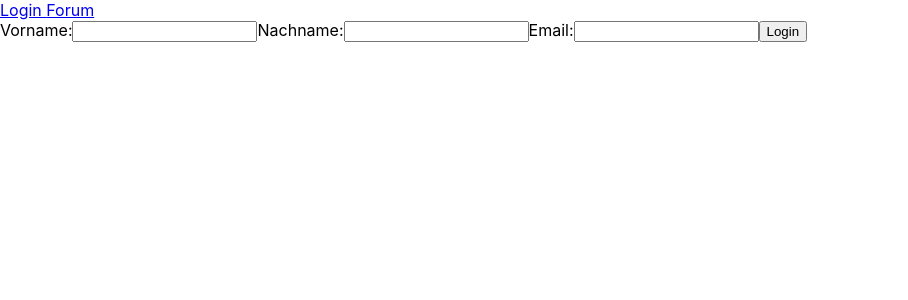
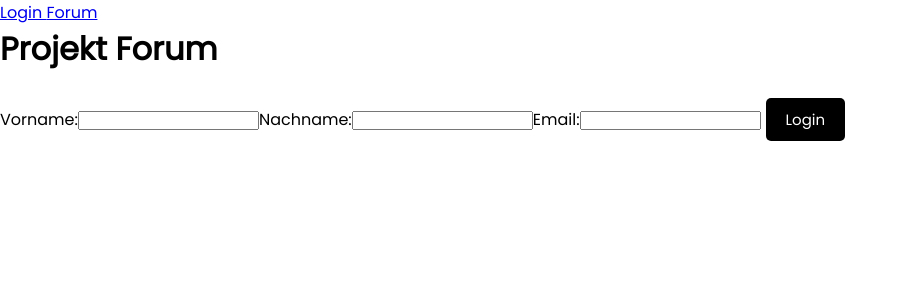
Before and after one commit to juliuskoenning/7305370, a React (Create React App) app in the folder forum-web-dev/: page / in a window 1280 px wide. Shown: the top 300 px of the page, without its empty margins (0-908 px from the left). Built offline with nearby package versions, Linux system fonts and the light colour scheme.

Commit message:
added css from google poppins

```diff
--- a/forum-web-dev/src/App.js
+++ b/forum-web-dev/src/App.js
@@ -9,12 +9,12 @@
     <Router>
       <nav>
         <Link to='/'> Login </Link>
-        <Link to={`/forum/`}> Forum </Link>
+        <Link to='/forum'> Forum </Link>
       </nav>
       <Routes>
         <Route path='/' element={<LoginPage />} />
-        <Route path='/forum/' element={<ForumPage />} />
-        <Route path='/forum/:username' element={<ForumPage />} />
+        <Route path='/forum' element={<ForumPage />} />
+        <Route path='/forum/:nachname' element={<ForumPage />} />
         <Route path='*' element={<ErrorPage />} />
       </Routes>
     </Router>
--- a/forum-web-dev/src/components/ForumContent.js
+++ b/forum-web-dev/src/components/ForumContent.js
@@ -1,11 +1,12 @@
 import React from 'react';
-import { useLocation } from 'react-router-dom';
+import { useLocation, useParams } from 'react-router-dom';
 
 const ForumContent = () => {
   const location = useLocation();
+  let { nachname } = useParams();
   return (
     <div>
-      This is the forum page of {location.state.nachname}
+      This is the forum page of {nachname}
     </div>
   );
 };
--- a/forum-web-dev/src/components/LoginContent.js
+++ b/forum-web-dev/src/components/LoginContent.js
@@ -15,31 +15,18 @@
     alert(inputs);
   }
 
-/*const LoginContent = () => {
-    const [realname, setInput1] = useState(''); // '' is the initial state value
-    const [vorname, setInput2] = useState(''); // '' is the initial state value
-    const [email, setInput3] = useState(''); // '' is the initial state value
-*/
     // Navigate to forum with username
     let navigate = useNavigate();
     const routeChange = () =>{
         let path = `/forum/${inputs.nachname}`;
         navigate(path, {state:{vorname:inputs.vorname,nachname:inputs.nachname, email:inputs.email}});
-  }/*
+  }
     return (
-    <div>
-        <label>Email:</label>
-        <input value={email} onInput={event1 => setInput3(event1.target.value)}/>
-        <label>Vorname:</label>
-        <input value={vorname} onInput={event2 => setInput2(event2.target.value)}/>
-        <label>Name:</label>
-        <input value={realname} onInput={event3 => setInput1(event3.target.value)}/>
-        <button onClick={routeChange}>Einloggen</button>
-        {vorname} {realname} {email}
-    </div>
-  );
-};*/
-    return (
+      <div>
+      <header className='header'>
+        <h1>Projekt Forum</h1>
+      </header>
+
       <form onSubmit={handleSubmit}>
         <label>Vorname:
         <input
@@ -65,8 +52,9 @@
             onChange={handleChange}
           />
           </label>
-          <button onClick={()=>routeChange()}>Login</button>
+          <button className='btn' onClick={()=>routeChange()}>Login</button>
       </form>
+      </div>
     )
 }
 
--- a/forum-web-dev/src/index.css
+++ b/forum-web-dev/src/index.css
@@ -1,13 +1,112 @@
-body {
+@import url('https://fonts.googleapis.com/css2?family=Poppins:wght@300;400&display=swap');
+
+* {
+  box-sizing: border-box;
   margin: 0;
-  font-family: -apple-system, BlinkMacSystemFont, 'Segoe UI', 'Roboto', 'Oxygen',
-    'Ubuntu', 'Cantarell', 'Fira Sans', 'Droid Sans', 'Helvetica Neue',
-    sans-serif;
-  -webkit-font-smoothing: antialiased;
-  -moz-osx-font-smoothing: grayscale;
+  padding: 0;
 }
 
-code {
-  font-family: source-code-pro, Menlo, Monaco, Consolas, 'Courier New',
-    monospace;
+body {
+  font-family: 'Poppins', sans-serif;
 }
+
+.container {
+  max-width: 500px;
+  margin: 30px auto;
+  overflow: auto;
+  min-height: 300px;
+  border: 1px solid steelblue;
+  padding: 30px;
+  border-radius: 5px;
+}
+
+.header {
+  display: flex;
+  justify-content: space-between;
+  align-items: center;
+  margin-bottom: 20px;
+}
+
+.btn {
+  display: inline-block;
+  background: #000;
+  color: #fff;
+  border: none;
+  padding: 10px 20px;
+  margin: 5px;
+  border-radius: 5px;
+  cursor: pointer;
+  text-decoration: none;
+  font-size: 15px;
+  font-family: inherit;
+}
+
+.btn:focus {
+  outline: none;
+}
+
+.btn:active {
+  transform: scale(0.98);
+}
+
+.btn-block {
+  display: block;
+  width: 100%;
+}
+
+.task {
+  background: #f4f4f4;
+  margin: 5px;
+  padding: 10px 20px;
+  cursor: pointer;
+}
+
+.task.reminder {
+  border-left: 5px solid green;
+}
+
+.task h3 {
+  display: flex;
+  align-items: center;
+  justify-content: space-between;
+}
+
+.add-form {
+  margin-bottom: 40px;
+}
+
+.form-control {
+  margin: 20px 0;
+}
+
+.form-control label {
+  display: block;
+}
+
+.form-control input {
+  width: 100%;
+  height: 40px;
+  margin: 5px;
+  padding: 3px 7px;
+  font-size: 17px;
+}
+
+.form-control-check {
+  display: flex;
+  align-items: center;
+  justify-content: space-between;
+}
+
+.form-control-check label {
+  flex: 1;
+}
+
+.form-control-check input {
+  flex: 2;
+  height: 20px;
+}
+
+footer {
+  margin-top: 30px;
+  text-align: center;
+}
```
